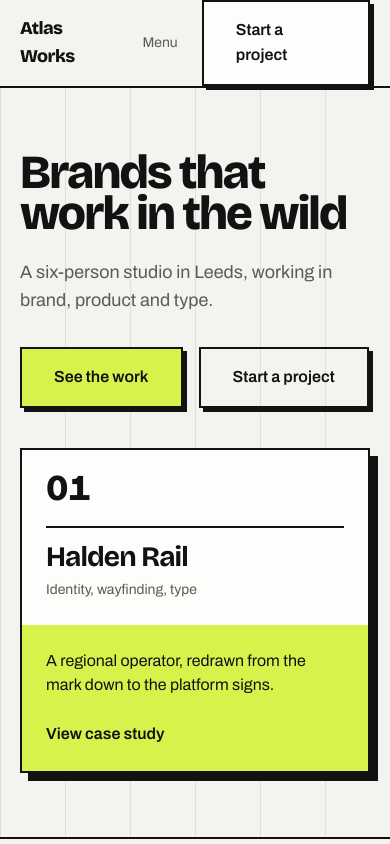
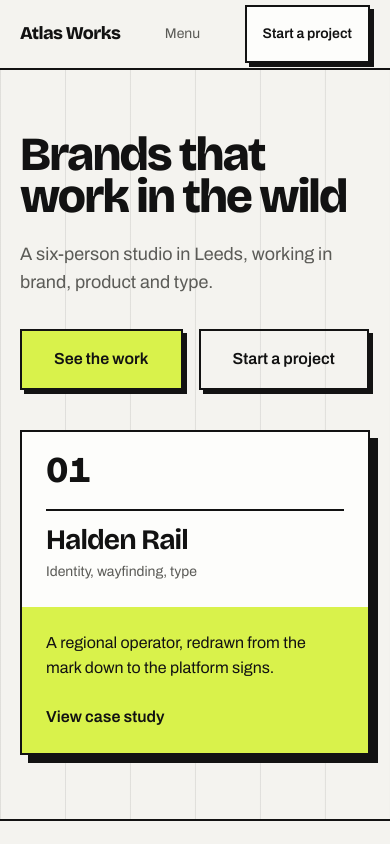
Before and after one commit to RY9901/web-design-lab, a website: page themes/003-atlas-works/index.html in a window 390 px wide. Shown: the top 844 px of the page. Drawn offline with nearby package versions, Linux system fonts and the light colour scheme.

Commit message:
Keep the Atlas nav on one line at phone widths
At 375px both the wordmark and the action wrapped to two lines, doubling the
nav height. Neither wraps now; the action gives up horizontal padding
instead.

```diff
--- a/themes/003-atlas-works/theme.css
+++ b/themes/003-atlas-works/theme.css
@@ -326,7 +326,13 @@
     backdrop-filter: none;
     border-block-end: 2px solid var(--c-ink);
   }
-  .nav__brand { font-family: var(--font-display); font-weight: 800; font-size: var(--text-lg); letter-spacing: -0.03em; }
+  .nav__brand { font-family: var(--font-display); font-weight: 800; font-size: var(--text-lg); letter-spacing: -0.03em; white-space: nowrap; }
+  /* The nav is one line at every width: neither the wordmark nor the action
+     may wrap, so the action loses padding rather than height. */
+  .nav .btn { white-space: nowrap; }
+  @media (max-width: 30rem) {
+    .nav .btn { padding-inline: var(--space-4); font-size: var(--text-sm); }
+  }
   .nav__links a { font-size: var(--text-sm); letter-spacing: 0; text-transform: none; color: var(--c-muted); }
   .nav__links a:hover { color: var(--c-ink); }
 
```
